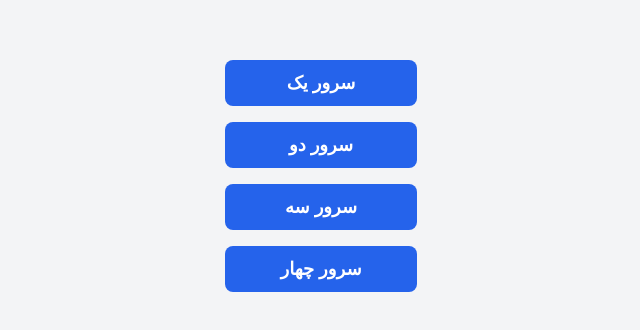
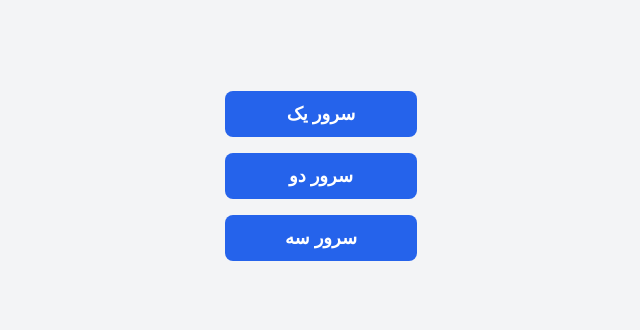
Before and after one commit to maskhacks/vpnserver, a plain HTML site: page index.html in a window 1280 px wide. Shown: the part 240-570 px from the top of the page, without its empty margins (319-959 px from the left). Drawn offline with Linux system fonts and the light colour scheme.

Commit message:
Update index.html

```diff
--- a/index.html
+++ b/index.html
@@ -43,9 +43,8 @@
   </style>
 </head>
 <body>
-  <a href="https://vpn.example.com/server1.OVPN" class="server-link">سرور یک</a>
+  <a href="https://raw.githubusercontent.com/maskhacks/vpnserver/refs/heads/main/SEVER1.ovpn" class="server-link">سرور یک</a>
   <a href="https://vpn.example.com/server2.OVPN" class="server-link">سرور دو</a>
   <a href="https://vpn.example.com/server3.OVPN" class="server-link">سرور سه</a>
-  <a href="https://vpn.example.com/server3.OVPN" class="server-link">سرور چهار</a>
 </body>
 </html>
```
